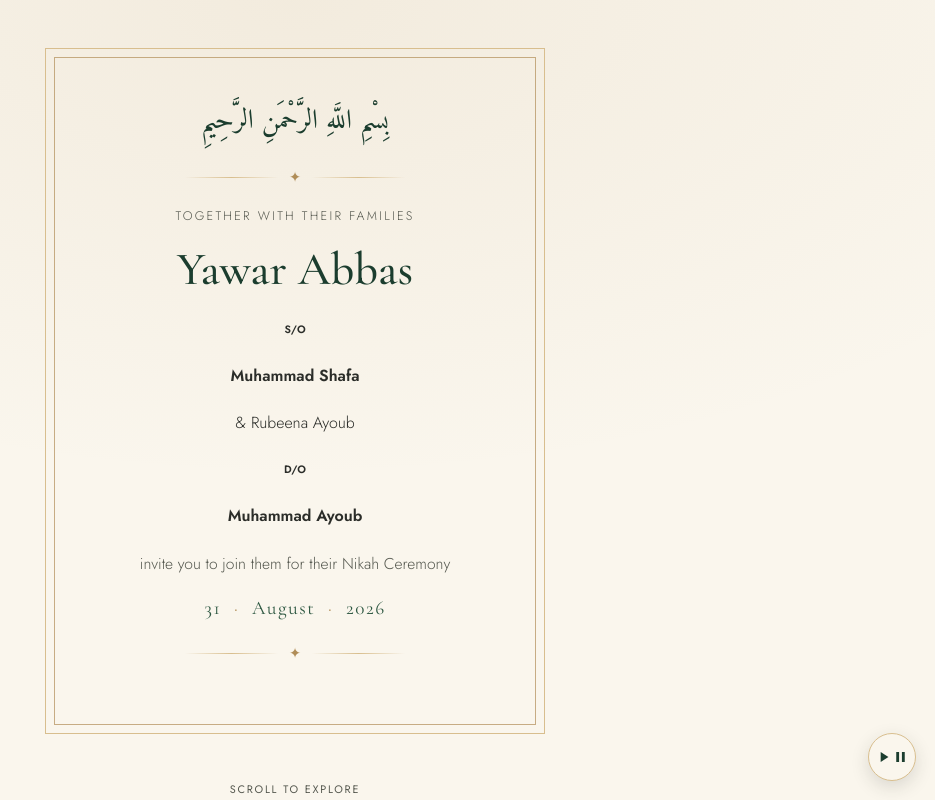
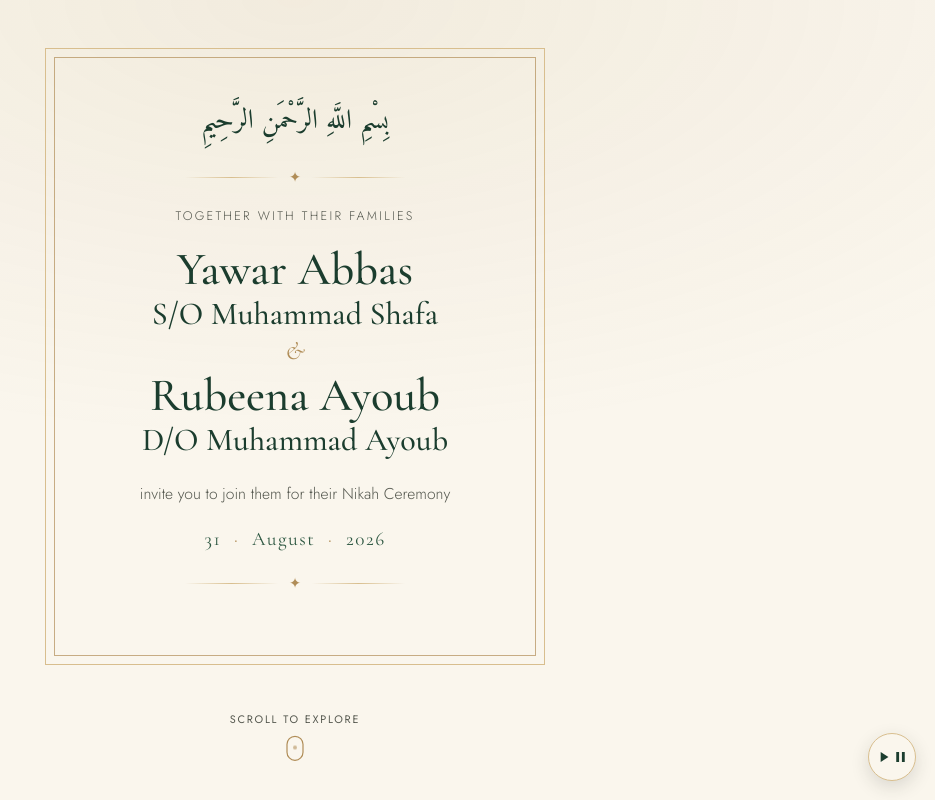
Before and after one commit to yawarabbas4466/nikah-invitation, a plain HTML site: page index.html in a window 1280 px wide. Shown: the top 800 px of the page, without its empty margins (345-1280 px from the left). Drawn offline with nearby package versions, Linux system fonts and the light colour scheme.

Commit message:
Add files via upload

```diff
--- a/index.html
+++ b/index.html
@@ -47,13 +47,15 @@
     <p class="eyebrow">Together with their families</p>
 
     <h1 class="couple-names">
-      <span class="name">Yawar Abbas</span>
-      <h6 class="name">S/O</h6>
-      <h4 class="name">Muhammad Shafa</h4>
+      <span class="name-block">
+        <span class="name">Yawar Abbas</span>
+        <span class="parentage">S/O Muhammad Shafa</span>
+      </span>
       <span class="amp">&amp;</span>
-      <span class="name">Rubeena Ayoub</span>
-      <h6 class="name">D/O</h6>
-      <h4 class="name">Muhammad Ayoub</h4>
+      <span class="name-block">
+        <span class="name">Rubeena Ayoub</span>
+        <span class="parentage">D/O Muhammad Ayoub</span>
+      </span>
     </h1>
 
     <p class="hero-invite">invite you to join them for their Nikah Ceremony</p>
@@ -228,11 +230,10 @@
     <div class="motif-divider" aria-hidden="true">۞</div>
     <p class="closing-message">Your presence and prayers are the greatest gift.</p>
 
-    <h1 class="couple-names">
-      <span class="name">Yawar Abbas</span>
-      <span class="amp">&amp;</span>
-      <span class="name">Rubeena Ayoub</span>
-    </h1>
+    <h2 class="closing-names" id="closing-heading">
+      Rubeena Ayoub <span class="amp">&amp;</span> Yawar Abbas
+    </h2>
+    <p class="closing-parentage">D/O Muhammad Ayoub <span class="amp">&amp;</span> S/O Muhammad Shafa</p>
     <p class="closing-date">31 August 2026</p>
 
     <p class="mashallah" lang="ar" dir="rtl">ما شاء الله</p>
```
